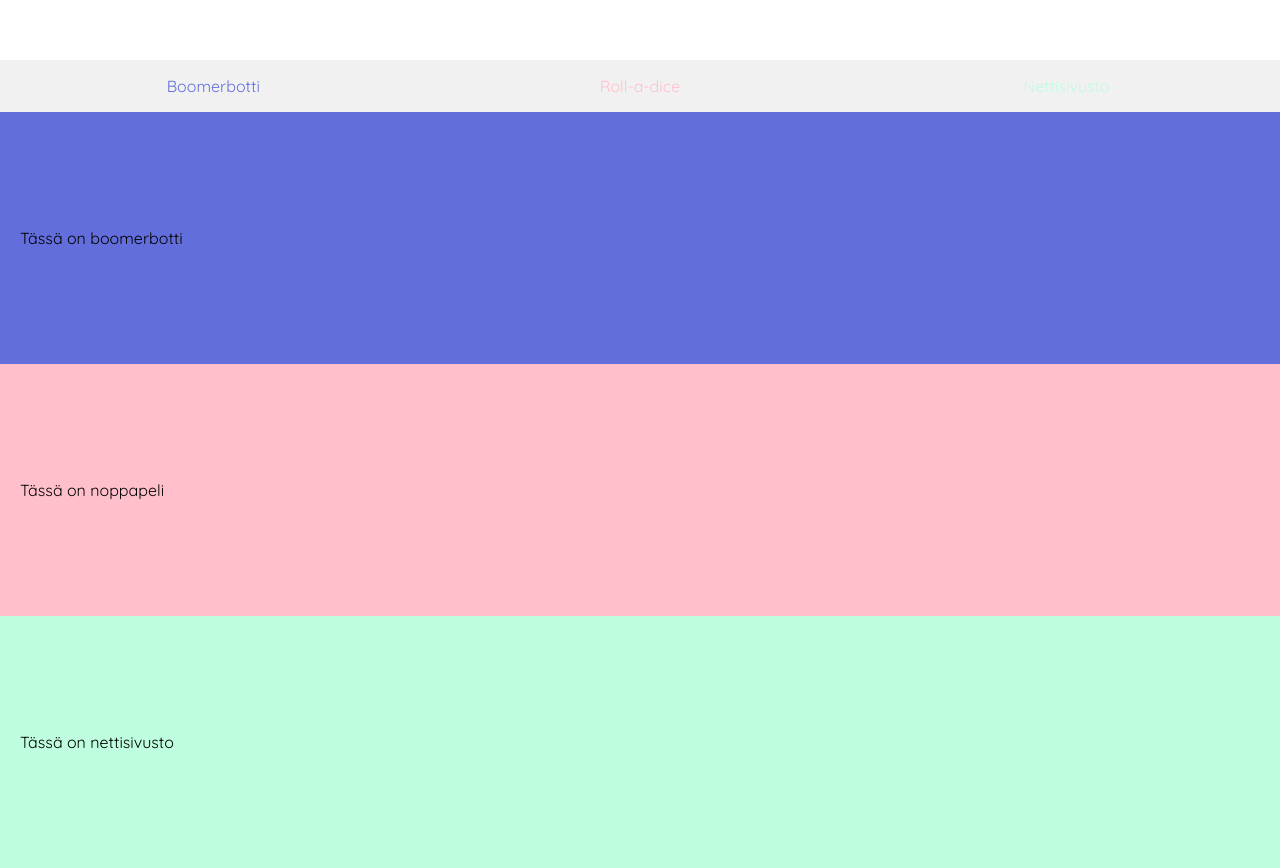
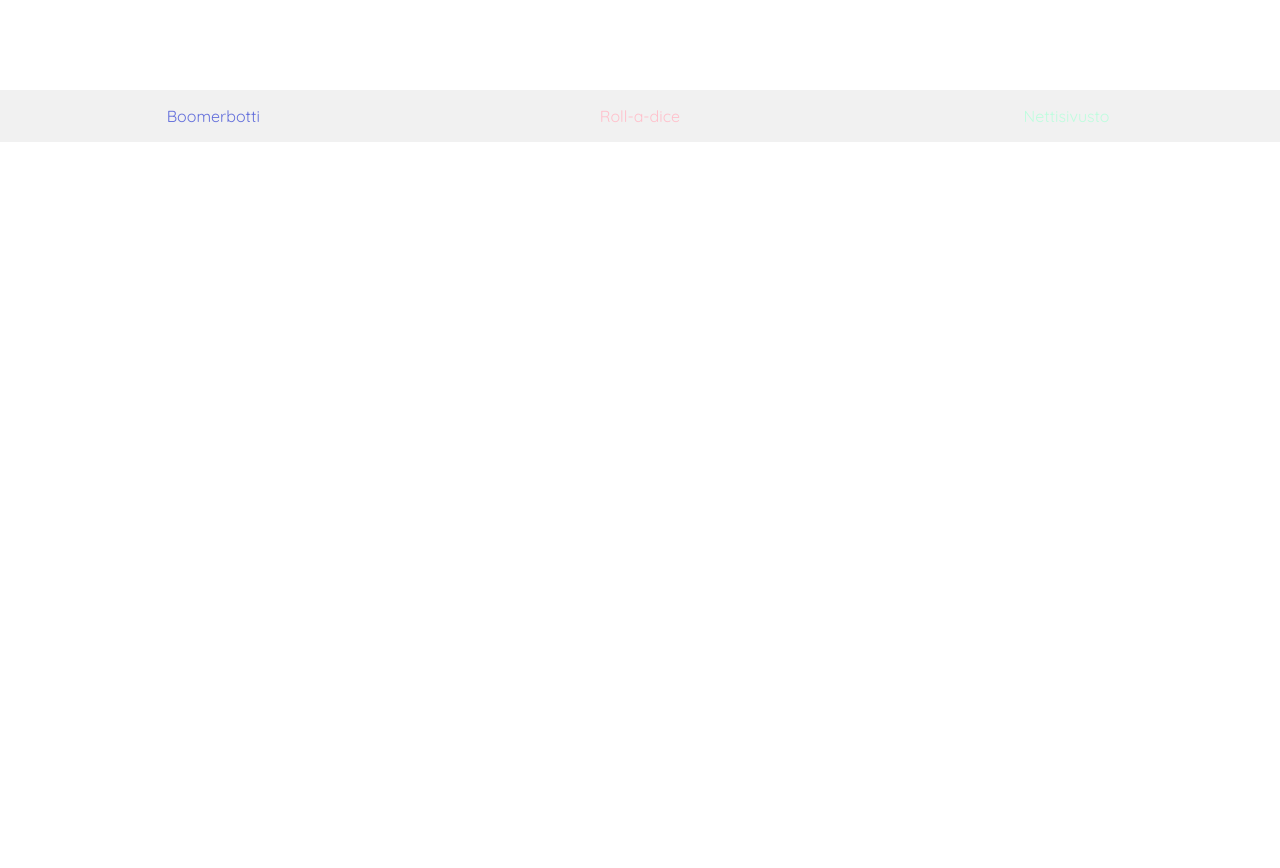
Before and after one commit to kuolinhenkilo/Portfoliosivusto, a Flask app: page /projektit in a window 1280 px wide. Shown: the part 96-964 px from the top of the page. After the commit the page ends 238 px from the top, so only its background shows below. Run offline with Flask 2, Linux system fonts and the light colour scheme; some libraries are stand-ins or nearby versions.

Commit message:
Huolimattomuusvirheiden korjailua

```diff
--- a/static/projektit.css
+++ b/static/projektit.css
@@ -1,7 +1,7 @@
 .lehdet {
    display: flex;
    align-items: center;
-   margin-top: 60px;
+   margin-top: 90px;
 }
 
 .tablink {
@@ -25,7 +25,6 @@
 #Roll-a-dice {background-color: pink;}
 #Nettisivusto {background-color: rgb(190, 253, 222);}
 
-
 .tablink:hover {
    cursor: pointer;
 }
@@ -47,7 +46,7 @@
 
 .tabcontent {
    color: black;
-   display: flex;
+   display: none;
    padding: 100px 20px;
    height: 100%;
 }
--- a/templates/projektit.html
+++ b/templates/projektit.html
@@ -39,7 +39,6 @@
       <button id="netti" class="tablink" onclick="demo('Nettisivusto', this, 'rgb(190, 253, 222)')">Nettisivusto</button>
     </div>
 
-    <div class="lehtiset">
     <div id="Boomerbotti" class="tabcontent">
       <p>Tässä on boomerbotti</p>
     </div>
@@ -49,6 +48,5 @@
     <div id="Nettisivusto" class="tabcontent">
       <p>Tässä on nettisivusto</p>
     </div>
-    </div>
   </body>
 </html>
```
Lines whose indentation alone changed are shown as unchanged.
